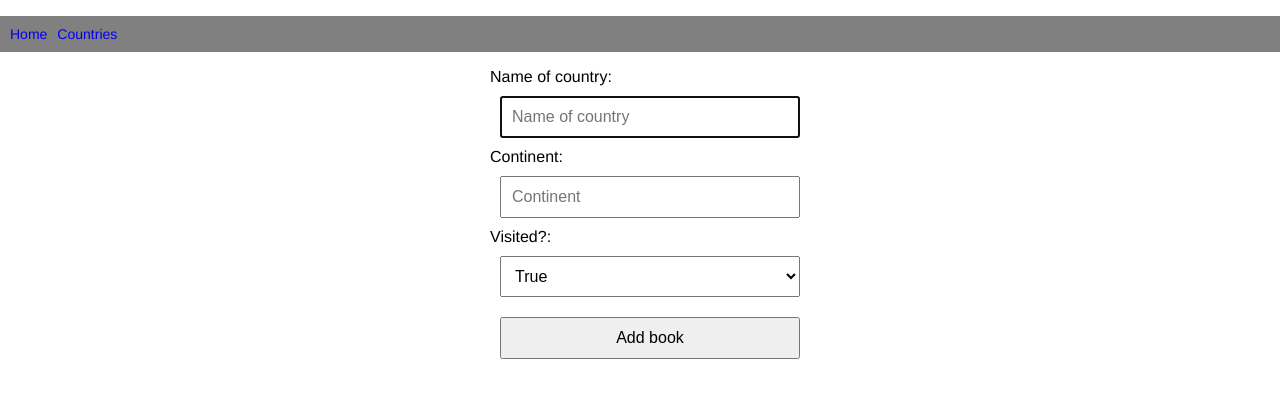
After one commit to DrewCrossan/CodeClan_First_Project, a Flask app: template drews_travel_bucket_list/templates/countries/new.html in a window 1280 px wide. The commit adds this page. Shown: the top 398 px of the page. Run offline with Flask 2, Linux system fonts and the light colour scheme; the template is opened without the code that fills it, so the values that code supplies are empty.

Commit message:
added an 'add a country' into country index which opens up a form to create a new country. tested and works.

```diff
--- a/drews_travel_bucket_list/templates/base.html
+++ b/drews_travel_bucket_list/templates/base.html
@@ -15,6 +15,7 @@
             <ul class="menu">
                 <li><a href="/">Home</a></li>
                 <li><a href="/countries">Countries</a></li>
+
             </ul>
         </nav>
     </header>
--- a/drews_travel_bucket_list/templates/countries/index.html
+++ b/drews_travel_bucket_list/templates/countries/index.html
@@ -1,6 +1,6 @@
 {% extends "base.html" %}
 {% block content %}
-
+<li><a href="/countries/new">Add a country</a></li>
 {% for country in all_countries %}
 <div class="country">
     <a href="/countries/{{country.id}}">{{ country.country_name }}</a>
--- /dev/null
+++ b/drews_travel_bucket_list/templates/countries/new.html
@@ -0,0 +1,27 @@
+{% extends "base.html" %}
+
+{% block content %}
+<form action="/countries" method="POST">
+    <div>
+        <label for="country_name">Name of country: </label>
+        <input type="text" id="country_name" name="country_name" placeholder="Name of country" required autofocus>
+    </div>
+
+    <div>
+        <label for="continent">Continent: </label>
+        <input type="text" id="continent" name="continent" placeholder="Continent" required>
+    </div>
+
+    <div>
+        <label for="visited">Visited?: </label>
+        <select id="visited" name="visited">
+        <option value="true">True</option>
+        <option value="false">False</option>
+        </select>
+    </div>
+
+    <button type="submit">Add book</button>
+</form>
+
+
+{% endblock %}
```
Also changed, not shown: drews_travel_bucket_list/controllers/country_controller.py (+18 -1 lines).
